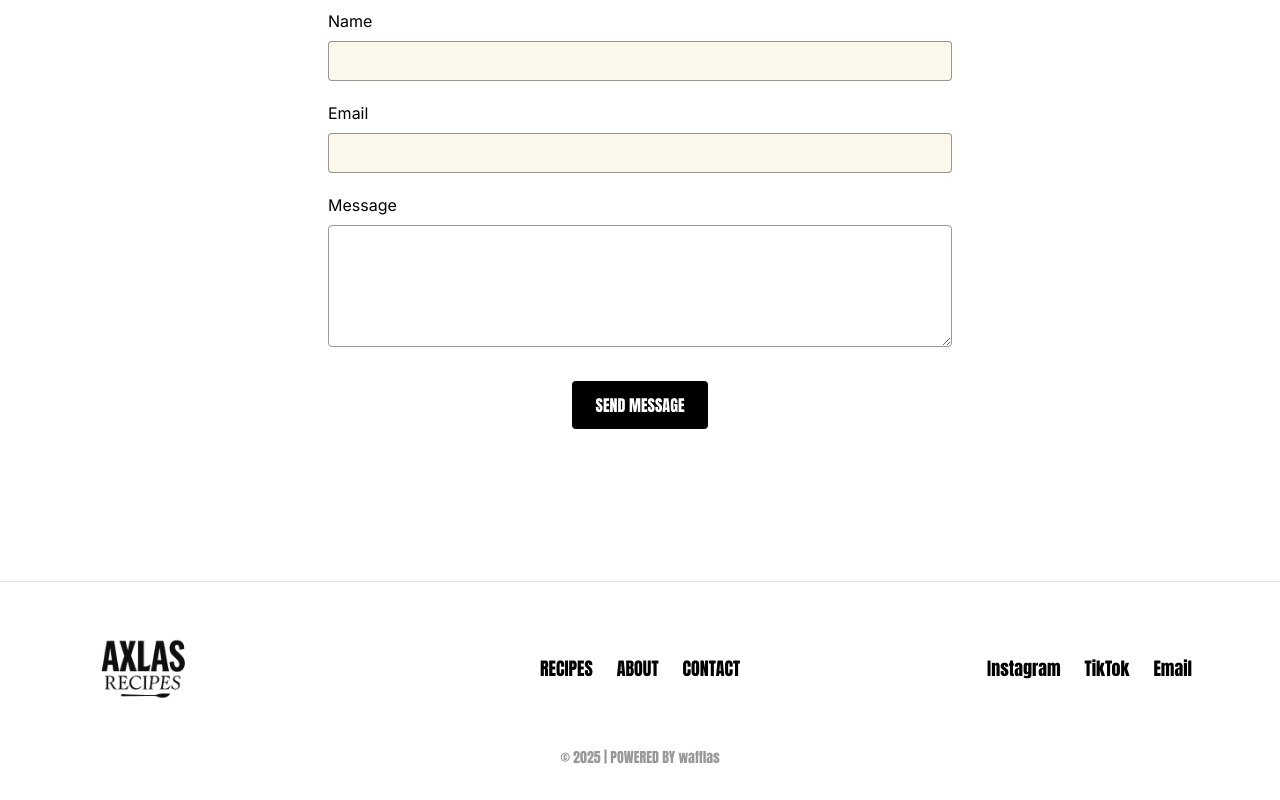
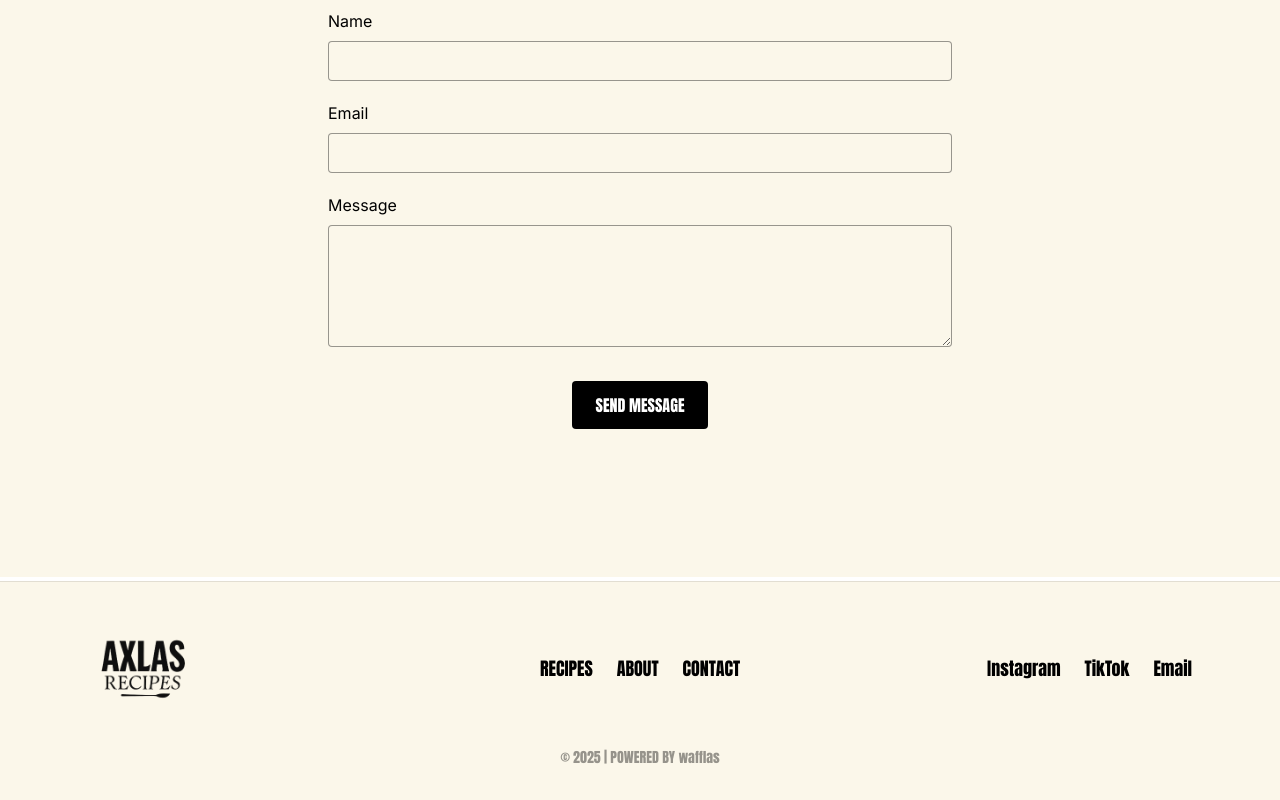
Before and after one commit to wafflas/axlas-recipes, a Next.js app: page /contact in a window 1280 px wide. Shown: the part 315-1115 px from the top of the page. Built offline with nearby package versions, Linux system fonts and the light colour scheme.

Commit message:
bug fixes

```diff
--- a/app/components/Footer.tsx
+++ b/app/components/Footer.tsx
@@ -3,7 +3,7 @@ import Logo from "@/app/components/Logo";
 
 export default function Footer() {
   return (
-    <footer className="mt-1 border-t border-black/10 pt-8 pb-8 text-black">
+    <footer className="mt-1 border-t border-black/10 pt-8 pb-8 text-black bg-[#fbf7ea]">
       <div className="max-w-6xl mx-auto px-4 md:px-6">
         <div className="grid grid-cols-1 md:grid-cols-3 gap-6 md:gap-8 text-sm items-center">
           {/* Left: Logo */}
--- a/app/contact/page.tsx
+++ b/app/contact/page.tsx
@@ -9,7 +9,7 @@ export const metadata: Metadata = {
 
 export default function ContactPage() {
   return (
-    <main className="w-full min-h-screen">
+    <main className="w-full min-h-screen bg-[#fbf7ea]">
       <HeroTitle title="CONTACT" />
       <div
         className="max-w-2xl mx-auto flex flex-col items-center text-black"
@@ -54,7 +54,7 @@ export default function ContactPage() {
               id="message"
               name="message"
               rows={4}
-              className="w-full rounded border border-black/40 bg-#fbf7ea] p-3 outline-none focus:border-black transition"
+              className="w-full rounded border border-black/40 bg-[#fbf7ea] p-3 outline-none focus:border-black transition"
             />
           </div>
           <div className="w-full flex justify-center pt-2">
```
